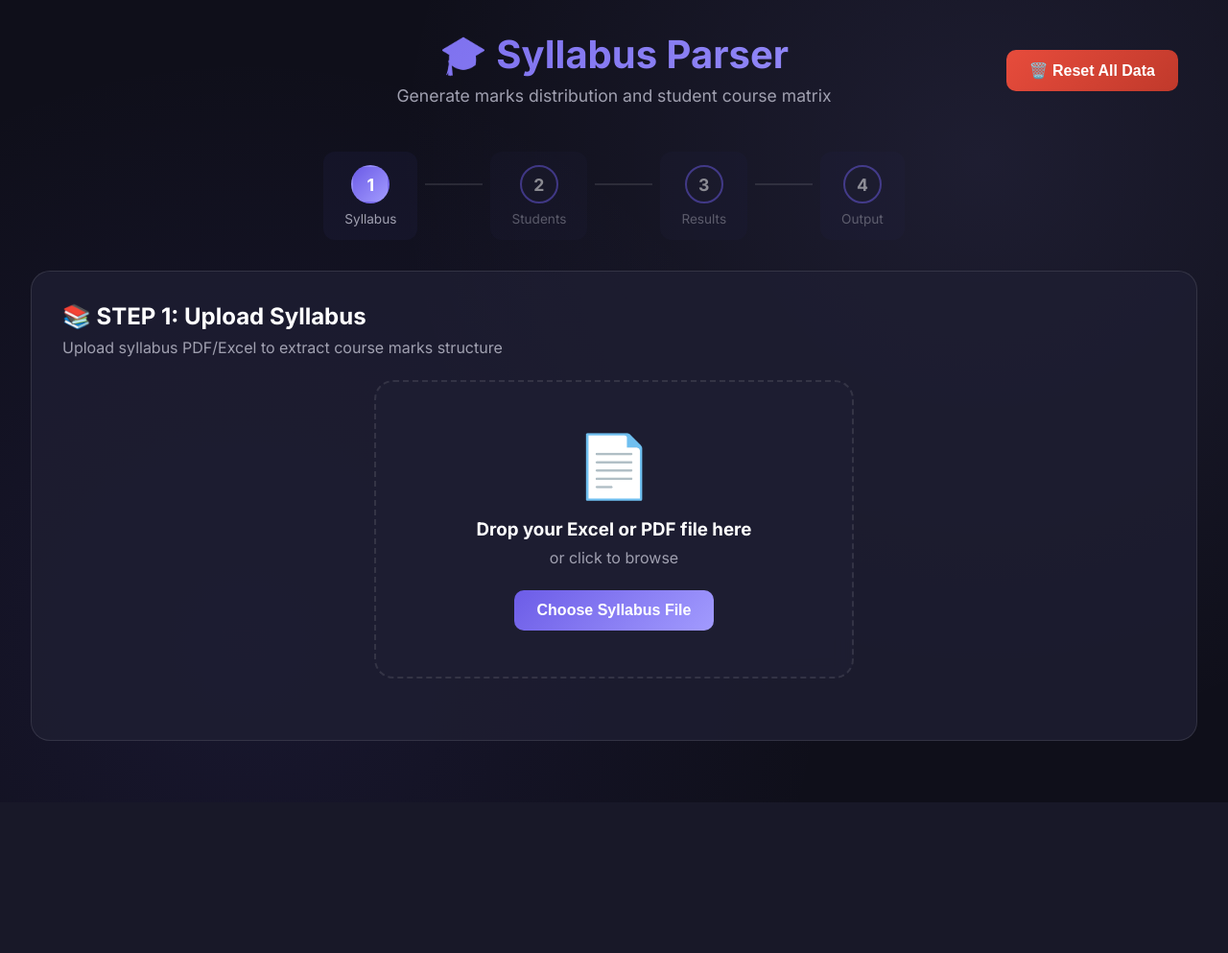
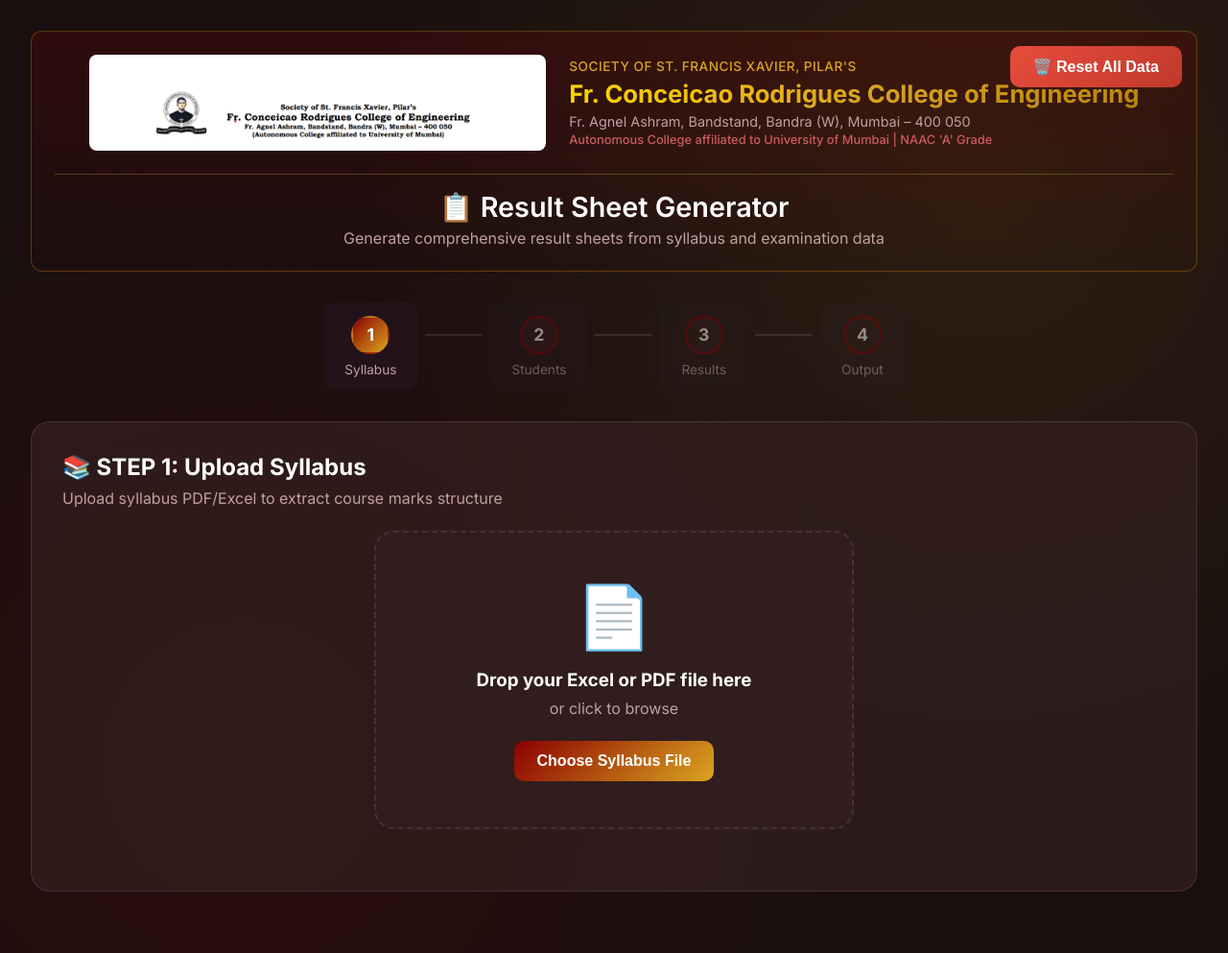
Before and after one commit to frcrcfaculty-commits/syllabus-parser, a Flask app: page / in a window 1280 px wide. Shown: the whole page at 96% size. Before the commit the page ends 836 px from the top, so only its background shows below. Run offline with Flask 2, Linux system fonts and the light colour scheme; data that the repository does not hold is empty.

Commit message:
Final sync before PC switch

```diff
--- a/static/style.css
+++ b/static/style.css
@@ -5,16 +5,19 @@
 }
 
 :root {
-    --bg-primary: #0f0f1a;
-    --bg-secondary: #1a1a2e;
-    --bg-card: rgba(30, 30, 50, 0.8);
+    --bg-primary: #1a0f0f;
+    --bg-secondary: #2e1a1a;
+    --bg-card: rgba(50, 30, 30, 0.8);
     --text-primary: #ffffff;
-    --text-secondary: #a0a0b0;
-    --accent: #6c5ce7;
-    --accent-light: #a29bfe;
-    --success: #00b894;
+    --text-secondary: #c0a0a0;
+    --accent: #8B0000;
+    --accent-light: #CD5C5C;
+    --accent-gold: #DAA520;
+    --success: #228B22;
     --border: rgba(255, 255, 255, 0.1);
-    --gradient: linear-gradient(135deg, #6c5ce7 0%, #a29bfe 100%);
+    --gradient: linear-gradient(135deg, #8B0000 0%, #DAA520 100%);
+    --maroon: #800000;
+    --gold: #FFD700;
 }
 
 body {
@@ -23,8 +26,8 @@ body {
     color: var(--text-primary);
     min-height: 100vh;
     background-image:
-        radial-gradient(circle at 20% 80%, rgba(108, 92, 231, 0.1) 0%, transparent 50%),
-        radial-gradient(circle at 80% 20%, rgba(162, 155, 254, 0.1) 0%, transparent 50%);
+        radial-gradient(circle at 20% 80%, rgba(139, 0, 0, 0.15) 0%, transparent 50%),
+        radial-gradient(circle at 80% 20%, rgba(218, 165, 32, 0.1) 0%, transparent 50%);
 }
 
 .container {
@@ -33,19 +36,89 @@ body {
     padding: 2rem;
 }
 
-header {
+/* College Header Styles */
+header.college-header {
     text-align: center;
-    margin-bottom: 3rem;
+    margin-bottom: 2rem;
+    position: relative;
+    background: linear-gradient(180deg, rgba(139, 0, 0, 0.2) 0%, transparent 100%);
+    padding: 1.5rem;
+    border-radius: 12px;
+    border: 1px solid rgba(218, 165, 32, 0.3);
 }
 
-header h1 {
-    font-size: 2.5rem;
+.header-content {
+    display: flex;
+    align-items: center;
+    justify-content: center;
+    gap: 1.5rem;
+    margin-bottom: 1.5rem;
+    flex-wrap: wrap;
+}
+
+.college-logo {
+    height: 100px;
+    width: auto;
+    border-radius: 8px;
+    background: white;
+    padding: 5px;
+}
+
+.header-text {
+    text-align: left;
+}
+
+.college-affiliation {
+    font-size: 0.85rem;
+    color: var(--accent-gold);
+    font-weight: 500;
+    text-transform: uppercase;
+    letter-spacing: 0.5px;
+}
+
+.header-text h1 {
+    font-size: 1.6rem;
     font-weight: 700;
-    margin-bottom: 0.5rem;
-    background: var(--gradient);
+    margin: 0.3rem 0;
+    background: linear-gradient(135deg, #FFD700 0%, #DAA520 50%, #B8860B 100%);
     -webkit-background-clip: text;
     -webkit-text-fill-color: transparent;
     background-clip: text;
+}
+
+.college-address {
+    color: var(--text-secondary);
+    font-size: 0.9rem;
+    margin: 0.2rem 0;
+}
+
+.college-subtitle {
+    color: var(--accent-light);
+    font-size: 0.8rem;
+    font-weight: 500;
+}
+
+.app-title {
+    padding-top: 1rem;
+    border-top: 1px solid rgba(218, 165, 32, 0.3);
+}
+
+.app-title h2 {
+    font-size: 1.8rem;
+    font-weight: 600;
+    color: var(--text-primary);
+    margin-bottom: 0.3rem;
+}
+
+.app-title p {
+    color: var(--text-secondary);
+    font-size: 1rem;
+}
+
+.reset-btn {
+    position: absolute;
+    top: 15px;
+    right: 15px;
 }
 
 header p {
--- a/templates/index.html
+++ b/templates/index.html
@@ -4,17 +4,30 @@
 <head>
     <meta charset="UTF-8">
     <meta name="viewport" content="width=device-width, initial-scale=1.0">
-    <title>Syllabus Parser | Marks Distribution Generator</title>
+    <title>Result Sheet Generator | Fr. CRCE</title>
     <link rel="stylesheet" href="{{ url_for('static', filename='style.css') }}">
     <link href="https://fonts.googleapis.com/css2?family=Inter:wght@300;400;500;600;700&display=swap" rel="stylesheet">
 </head>
 
 <body>
     <div class="container">
-        <header>
-            <h1>🎓 Syllabus Parser</h1>
-            <p>Generate marks distribution and student course matrix</p>
-            <button class="btn btn-danger" onclick="resetAllData()" style="position: absolute; top: 20px; right: 20px;">
+        <header class="college-header">
+            <div class="header-content">
+                <img src="{{ url_for('static', filename='college_logo.png') }}" alt="Fr. CRCE Logo"
+                    class="college-logo">
+                <div class="header-text">
+                    <div class="college-affiliation">Society of St. Francis Xavier, Pilar's</div>
+                    <h1>Fr. Conceicao Rodrigues College of Engineering</h1>
+                    <p class="college-address">Fr. Agnel Ashram, Bandstand, Bandra (W), Mumbai – 400 050</p>
+                    <p class="college-subtitle">Autonomous College affiliated to University of Mumbai | NAAC 'A' Grade
+                    </p>
+                </div>
+            </div>
+            <div class="app-title">
+                <h2>📋 Result Sheet Generator</h2>
+                <p>Generate comprehensive result sheets from syllabus and examination data</p>
+            </div>
+            <button class="btn btn-danger reset-btn" onclick="resetAllData()">
                 🗑️ Reset All Data
             </button>
         </header>
```
Also changed, not shown: static/college_logo.png (added), static/header_banner.png (added).
